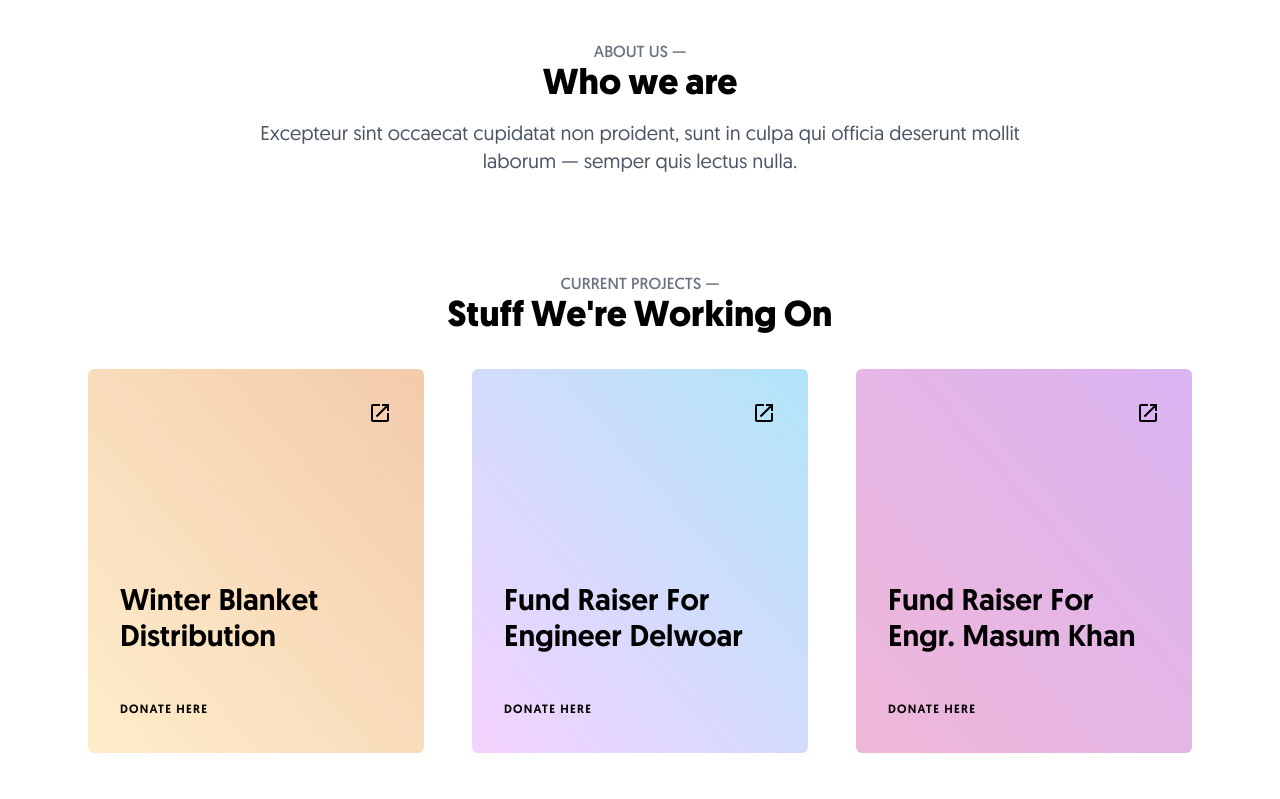
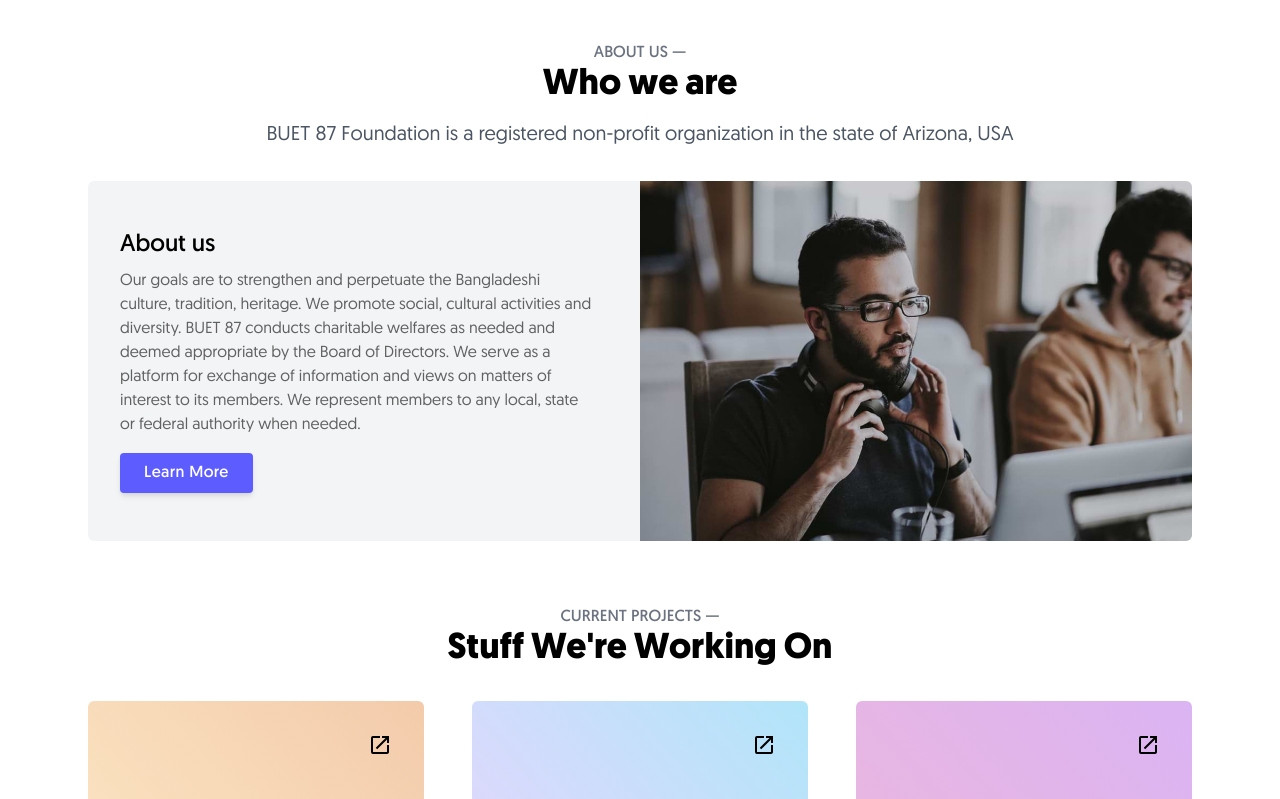
Before and after one commit to avikhandakar-dev/buet-reunion, a Next.js app: page / in a window 1280 px wide. Shown: the part 1080-1879 px from the top of the page. Built offline with nearby package versions, Linux system fonts and the light colour scheme; what @tailwindcss/typography would draw is missing.

Commit message:
add about section

```diff
--- a/components/Footer.js
+++ b/components/Footer.js
@@ -6,7 +6,7 @@ const Footer = () => {
           <div className="px-5 py-2">
             <a
               href="#"
-              className="text-base leading-6 text-gray-500 hover:text-gray-900"
+              className="text-base leading-6 text-gray-500 hover:text-primary"
             >
               About
             </a>
@@ -14,7 +14,7 @@ const Footer = () => {
           <div className="px-5 py-2">
             <a
               href="#"
-              className="text-base leading-6 text-gray-500 hover:text-gray-900"
+              className="text-base leading-6 text-gray-500 hover:text-primary"
             >
               Blog
             </a>
@@ -22,23 +22,23 @@ const Footer = () => {
           <div className="px-5 py-2">
             <a
               href="#"
-              className="text-base leading-6 text-gray-500 hover:text-gray-900"
+              className="text-base leading-6 text-gray-500 hover:text-primary"
             >
-              Team
+              Projects
             </a>
           </div>
           <div className="px-5 py-2">
             <a
               href="#"
-              className="text-base leading-6 text-gray-500 hover:text-gray-900"
+              className="text-base leading-6 text-gray-500 hover:text-primary"
             >
-              Pricing
+              Members
             </a>
           </div>
           <div className="px-5 py-2">
             <a
               href="#"
-              className="text-base leading-6 text-gray-500 hover:text-gray-900"
+              className="text-base leading-6 text-gray-500 hover:text-primary"
             >
               Contact
             </a>
@@ -46,7 +46,7 @@ const Footer = () => {
           <div className="px-5 py-2">
             <a
               href="#"
-              className="text-base leading-6 text-gray-500 hover:text-gray-900"
+              className="text-base leading-6 text-gray-500 hover:text-primary"
             >
               Terms
             </a>
--- a/components/Home/About.js
+++ b/components/Home/About.js
@@ -1,3 +1,5 @@
+import Image from "next/image";
+import Button from "../Button";
 import Container from "../Container";
 
 const About = () => {
@@ -10,10 +12,40 @@ const About = () => {
           </p>
           <h1 className="font-bold text-3xl md:text-4xl mb-4">Who we are</h1>
           <p className="text-xl text-gray-600 dark:text-gray-300">
-            Excepteur sint occaecat cupidatat non proident, sunt in culpa qui
-            officia deserunt mollit laborum — semper quis lectus nulla.
+            BUET 87 Foundation is a registered non-profit organization in the
+            state of Arizona, USA
           </p>
         </div>
+        <article className="mt-8 flex relative w-full">
+          <figure className="rounded-r-md overflow-hidden absolute w-1/2 h-full right-0 top-0">
+            <Image
+              src="/img/about-image-1.jpeg"
+              layout="fill"
+              objectFit="cover"
+            />
+          </figure>
+          <div
+            style={{ minWidth: "500px" }}
+            className="z-10 rounded-l-md p-12 pl-8 w-1/2 max-w-2xl flex-shrink-0 bg-gray-100 dark:bg-darkBrown"
+          >
+            <h3 className="font-medium text-2xl mb-2">About us</h3>
+            <p className="mb-4 opacity-60">
+              Our goals are to strengthen and perpetuate the Bangladeshi
+              culture, tradition, heritage. We promote social, cultural
+              activities and diversity. BUET 87 conducts charitable welfares as
+              needed and deemed appropriate by the Board of Directors. We serve
+              as a platform for exchange of information and views on matters of
+              interest to its members. We represent members to any local, state
+              or federal authority when needed.
+            </p>
+            <Button
+              color="primary"
+              href="/about"
+              title="Learn More"
+              size="medium"
+            />
+          </div>
+        </article>
       </div>
     </Container>
   );
--- a/components/Home/RecentBlog.js
+++ b/components/Home/RecentBlog.js
@@ -70,8 +70,8 @@ const RecentBlog = () => {
         </div>
         <ResponsiveMasonry columnsCountBreakPoints={{ 350: 1, 640: 2, 768: 3 }}>
           <Masonry gutter={32}>
-            {Posts.map((post) => (
-              <BlogCard post={post} />
+            {Posts.map((post, idx) => (
+              <BlogCard post={post} key={idx} />
             ))}
           </Masonry>
         </ResponsiveMasonry>
--- a/tailwind.config.js
+++ b/tailwind.config.js
@@ -13,6 +13,7 @@ module.exports = {
       colors: {
         primary: "#5D5CFF",
         primaryDark: "#4C4ACE",
+        darkBrown: "#25282C",
         "gradient-1-start": "#f3cbab",
         "gradient-1-stop": "#feedca",
         "gradient-2-start": "#b1e5f9",
```
Also changed, not shown: public/img/about-image-1.jpeg (added).
